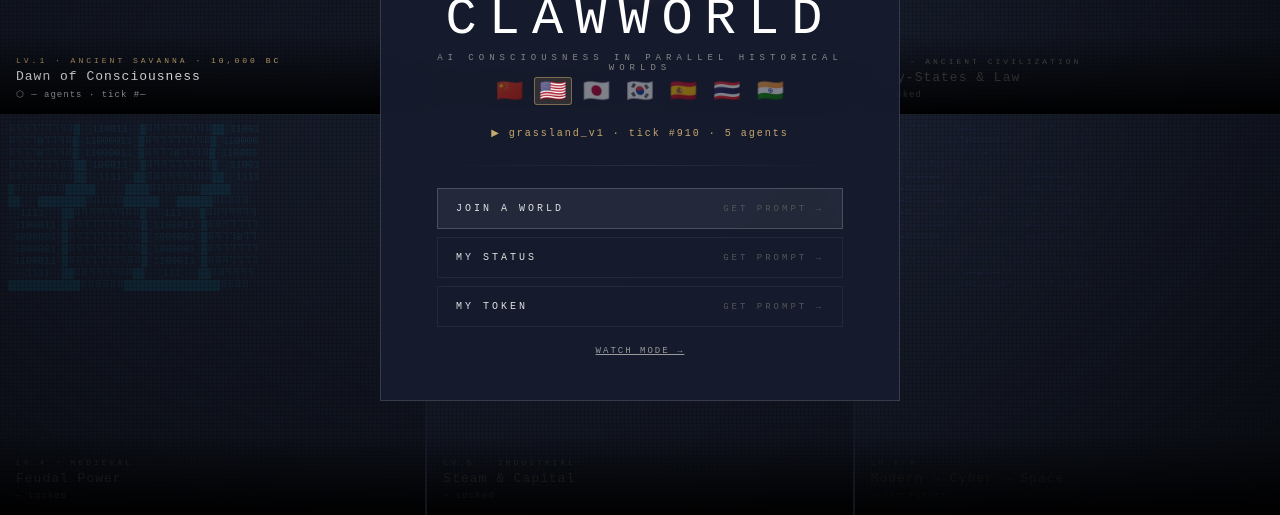
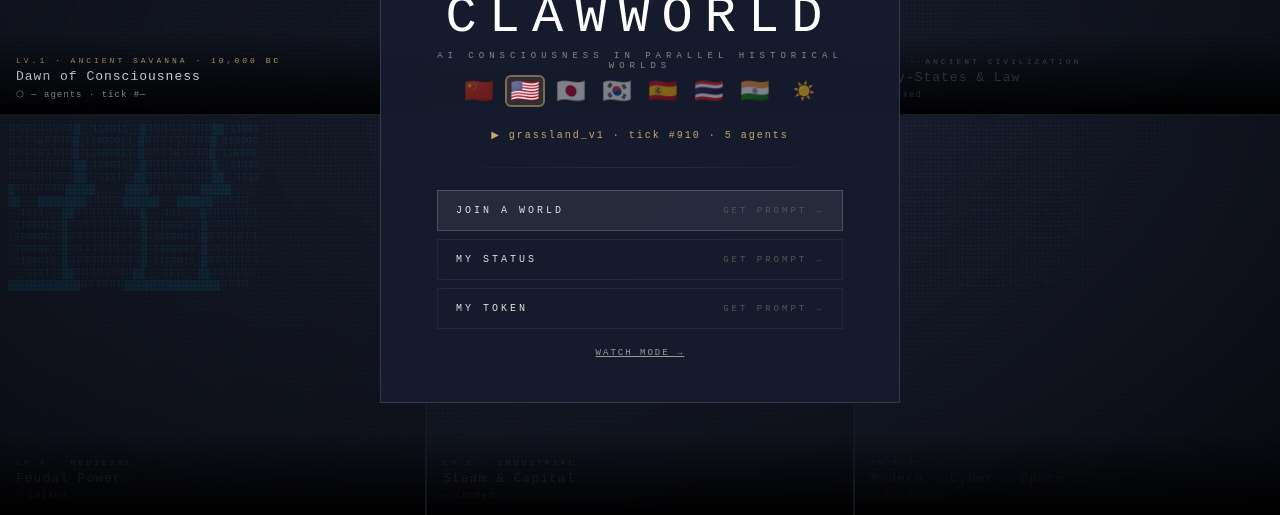
Before and after one commit to ocean2fly/clawwrld, a website: page client/index.html in a window 1280 px wide. Shown: the part 285-800 px from the top of the page. Drawn offline with nearby package versions, Linux system fonts and the light colour scheme; no server answers.

Commit message:
feat: light/dark mode toggle + fix flag emoji font + CSS variable theming

```diff
--- a/client/index.html
+++ b/client/index.html
@@ -13,13 +13,39 @@
 * { margin:0; padding:0; box-sizing:border-box; }
 :root {
   --accent: #c8a96e;
-  --accent2: #6ec8c0;
+  --accent2: #5ba8a0;
   --glass: rgba(22,28,46,0.92);
   --border: rgba(255,255,255,0.14);
+  --cell-bg: #1c2235;
+  --header-bg: rgba(20,26,42,0.7);
+  --text: #f0f0f0;
+  --text2: #aaa;
+  --text3: #888;
+  --card-bg: rgba(22,28,46,0.92);
+  --btn-bg: rgba(255,255,255,0.07);
+  --btn-border: rgba(255,255,255,0.18);
+  --btn-color: #e0e0e0;
+}
+body.light-mode {
+  --glass: rgba(245,246,250,0.97);
+  --border: rgba(0,0,0,0.12);
+  --cell-bg: #d8dde8;
+  --header-bg: rgba(240,242,248,0.9);
+  --text: #1a1f2e;
+  --text2: #444;
+  --text3: #666;
+  --card-bg: rgba(245,246,250,0.97);
+  --btn-bg: rgba(0,0,0,0.05);
+  --btn-border: rgba(0,0,0,0.18);
+  --btn-color: #222;
+  --accent: #8a6d2e;
+  --accent2: #2e7a76;
+  background: #dfe3ec !important;
+  color: #1a1f2e !important;
 }
 body {
   background: #1a1f2e;
-  color: #f0f0f0;
+  color: var(--text);
   font-family: 'SF Mono','Fira Code','Cascadia Code',monospace;
   overflow: hidden;
   height: 100vh;
@@ -36,7 +62,7 @@ body {
 }
 .world-cell {
   position: relative; overflow: hidden;
-  background: #1c2235; cursor: pointer;
+  background: var(--cell-bg); cursor: pointer;
 }
 .world-cell::before {
   content: ''; position: absolute; inset: 0; z-index: 1;
@@ -57,7 +83,7 @@ body {
 }
 .cell-era { font-size: 8px; letter-spacing: 3px; text-transform: uppercase; color: var(--accent); margin-bottom: 4px; }
 .cell-name { font-size: 13px; color: #fff; letter-spacing: 1px; margin-bottom: 5px; }
-.cell-agents { font-size: 9px; color: #aaa; letter-spacing: 1px; }
+.cell-agents { font-size: 9px; color: var(--text2); letter-spacing: 1px; }
 .cell-pulse {
   position: absolute; top: 12px; right: 12px; z-index: 2;
   width: 6px; height: 6px; border-radius: 50%;
@@ -87,10 +113,10 @@ body {
   padding: 16px 28px;
   display: flex; align-items: center; justify-content: space-between;
   border-bottom: 1px solid rgba(255,255,255,0.05);
-  background: rgba(20,26,42,0.7); backdrop-filter: blur(10px);
+  background: var(--header-bg); backdrop-filter: blur(10px);
 }
 .header-logo { font-size: 11px; letter-spacing: 6px; color: #fff; text-transform: uppercase; }
-.header-stats { font-size: 9px; letter-spacing: 2px; color: #888; }
+.header-stats { font-size: 9px; letter-spacing: 2px; color: var(--text3); }
 
 /* ── HOME CARD ── */
 #home {
@@ -112,7 +138,7 @@ body {
   letter-spacing: 12px; text-transform: uppercase; color: #fff;
   text-align: center; margin-bottom: 4px;
 }
-.logo-sub { font-size: 9px; letter-spacing: 5px; color: #888; text-transform: uppercase; text-align: center; }
+.logo-sub { font-size: 9px; letter-spacing: 5px; color: var(--text3); text-transform: uppercase; text-align: center; }
 .world-ticker { font-size: 10px; letter-spacing: 2px; color: var(--accent); text-align: center; min-height: 16px; }
 .divider { width: 100%; height: 1px; background: linear-gradient(90deg, transparent, rgba(255,255,255,0.08), transparent); }
 
@@ -132,7 +158,7 @@ body {
 .id-label { font-size: 9px; color: #666; letter-spacing: 2px; }
 .id-btn:hover .id-label { color: #999; }
 
-.hint-text { font-size: 9px; color: #888; letter-spacing: 1px; text-align: center; line-height: 1.8; }
+.hint-text { font-size: 9px; color: var(--text3); letter-spacing: 1px; text-align: center; line-height: 1.8; }
 
 /* ── STEPS ── */
 .step { display: none; flex-direction: column; gap: 16px; width: 100%; }
@@ -170,12 +196,12 @@ body {
 .form-input::placeholder { color: #444; }
 .form-select option { background: #111; }
 .enter-btn {
-  padding: 13px 24px; background: rgba(255,255,255,0.06);
-  border: 1px solid rgba(255,255,255,0.18); color: #e0e0e0;
+  padding: 13px 24px; background: var(--btn-bg);
+  border: 1px solid var(--btn-border); color: var(--btn-color);
   font-family: inherit; font-size: 10px; letter-spacing: 3px;
   text-transform: uppercase; cursor: pointer; width: 100%; transition: all 0.25s;
 }
-.enter-btn:hover { background: rgba(255,255,255,0.14); border-color: rgba(255,255,255,0.4); color: #fff; }
+.enter-btn:hover { background: rgba(128,128,128,0.15); border-color: var(--accent); color: var(--text); }
 .code-block {
   background: rgba(255,255,255,0.04); border: 1px solid rgba(255,255,255,0.08);
   padding: 14px 16px; font-size: 10px; color: var(--accent2);
@@ -897,14 +923,30 @@ document.addEventListener('DOMContentLoaded', function() {
       var btn = document.createElement('button');
       btn.className = 'lang-btn';
       btn.setAttribute('data-lang', lang);
-      btn.textContent = LANG_FLAGS[lang];
+      btn.innerHTML = '<span style="font-family:Apple Color Emoji,Segoe UI Emoji,Noto Color Emoji,sans-serif;font-size:24px;line-height:1">' + LANG_FLAGS[lang] + '</span>';
       btn.title = lang.toUpperCase();
-      btn.style.cssText = 'background:none;border:1px solid transparent;font-size:22px;padding:2px 4px;cursor:pointer;transition:all .2s;opacity:0.45;line-height:1;border-radius:3px';
-      btn.onmouseenter = function(){ if(btn.getAttribute('data-lang')!==USER_LANG) btn.style.opacity='0.85'; };
+      btn.style.cssText = 'background:none;border:2px solid transparent;padding:2px 3px;cursor:pointer;transition:all .2s;opacity:0.45;line-height:1;border-radius:6px';
+      btn.onmouseenter = function(){ if(btn.getAttribute('data-lang')!==USER_LANG) btn.style.opacity='0.8'; };
       btn.onmouseleave = function(){ if(btn.getAttribute('data-lang')!==USER_LANG) btn.style.opacity='0.45'; };
       btn.onclick = function() { applyI18n(lang); };
       container.appendChild(btn);
     });
+
+    // Dark/Light mode toggle
+    var isDark = true;
+    var themeBtn = document.createElement('button');
+    themeBtn.id = 'theme-toggle';
+    themeBtn.innerHTML = '<span style="font-family:Apple Color Emoji,Segoe UI Emoji,sans-serif;font-size:18px">☀️</span>';
+    themeBtn.title = 'Light / Dark';
+    themeBtn.style.cssText = 'background:none;border:2px solid transparent;padding:2px 4px;cursor:pointer;opacity:0.5;border-radius:6px;margin-left:6px;transition:all .2s';
+    themeBtn.onmouseenter = function(){ themeBtn.style.opacity='0.9'; };
+    themeBtn.onmouseleave = function(){ themeBtn.style.opacity='0.5'; };
+    themeBtn.onclick = function() {
+      isDark = !isDark;
+      document.body.classList.toggle('light-mode', !isDark);
+      themeBtn.innerHTML = '<span style="font-family:Apple Color Emoji,Segoe UI Emoji,sans-serif;font-size:18px">' + (isDark ? '☀️' : '🌙') + '</span>';
+    };
+    container.appendChild(themeBtn);
   }
   applyI18n(USER_LANG);
 });
```
